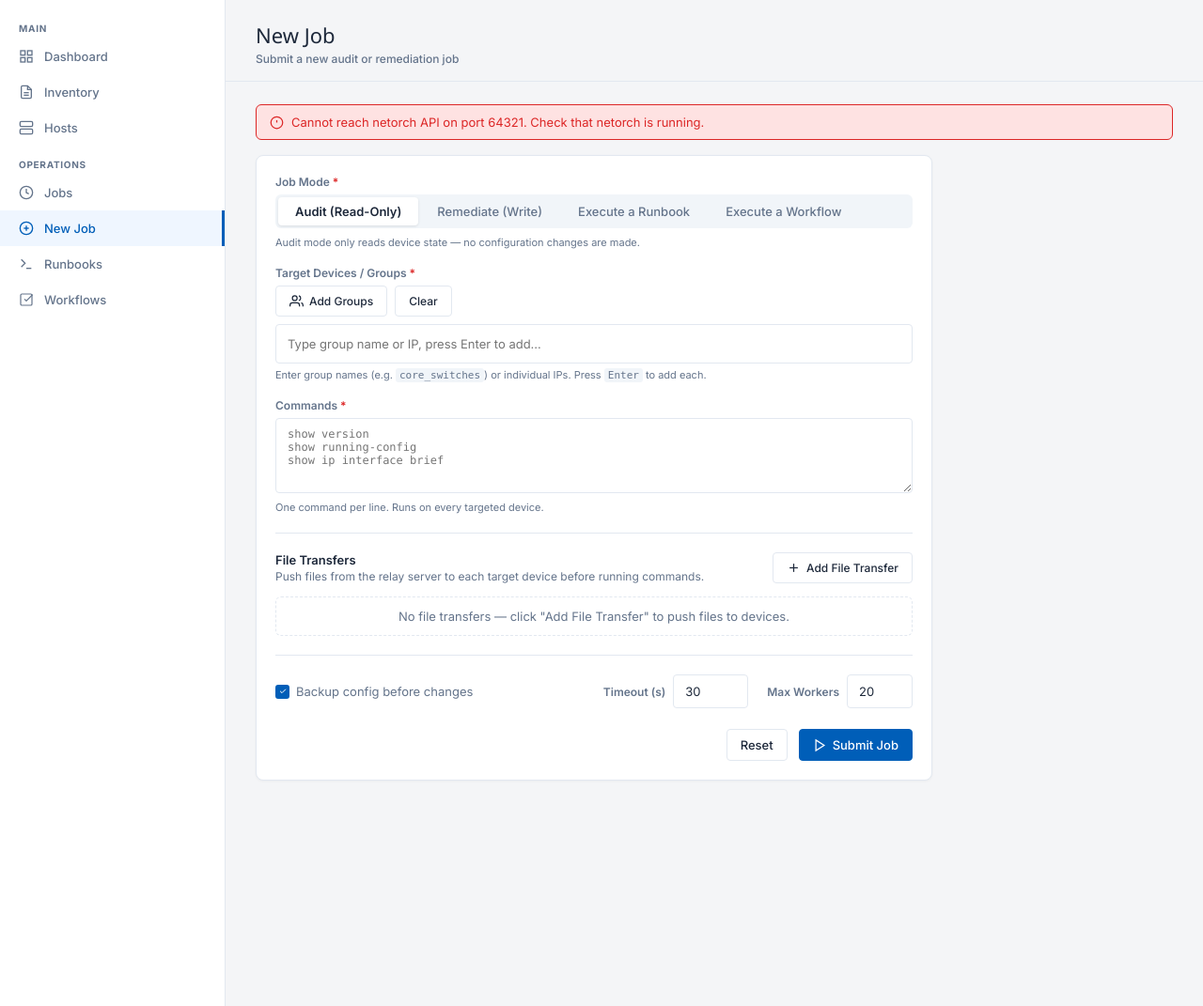
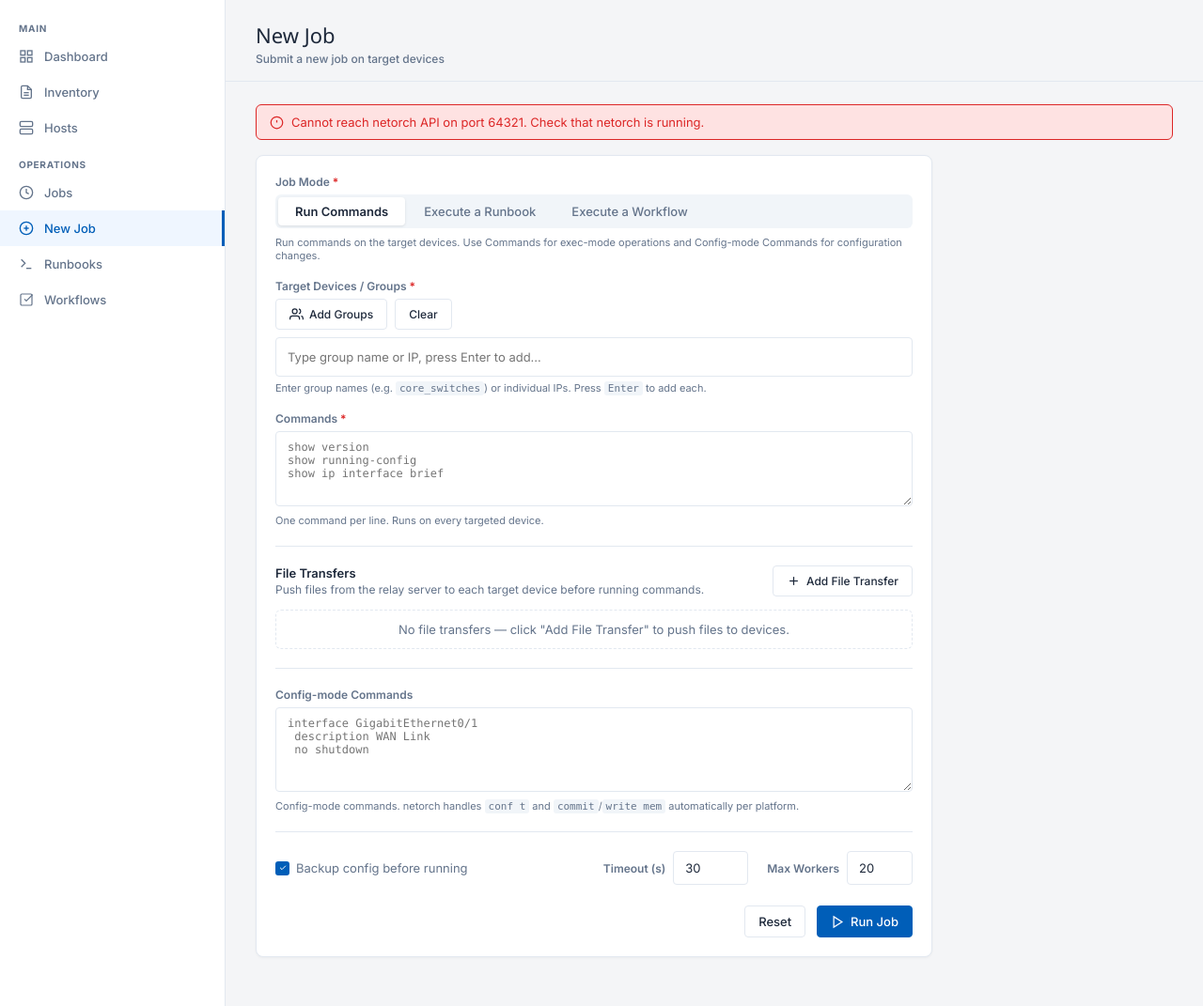
Before and after one commit to raghavgrover/netorch-ui, a Flask app: page /jobs/new in a window 1280 px wide. Shown: the part 60-1131 px from the top of the page at 94% size. Run offline with Flask 3, Linux system fonts and the light colour scheme; data that the repository does not hold is empty.

Commit message:
feat: remove audit mode, rename remediate→run in New Job UI
- New Job form: removed Audit button, Remediate→Run Commands mode
- Default mode is run; Config-mode Commands section shown on page load
- modeBadge: removed audit, renamed remediate→'run commands'
- nav.js: updated newjob subtitle

Co-Authored-By: Claude Sonnet 4.6 <noreply@anthropic.com>

```diff
--- a/static/js/nav.js
+++ b/static/js/nav.js
@@ -10,7 +10,7 @@ const Nav = (() => {
         inventory: { title: 'Inventory',   subtitle: 'Manage inventory files and device sources' },
         hosts:     { title: 'Hosts',       subtitle: 'Browse and inspect all known devices' },
         jobs:      { title: 'Jobs',        subtitle: 'Monitor running and historical jobs' },
-        newjob:    { title: 'New Job',     subtitle: 'Submit a new audit or remediation job' },
+        newjob:    { title: 'New Job',     subtitle: 'Submit a new job on target devices' },
         jobdetail: { title: 'Job Detail',  subtitle: 'Per-device results and live log stream' },
         runbooks:  { title: 'Runbooks',    subtitle: 'Execute predefined command runbooks on devices' },
         workflows: { title: 'Workflows',   subtitle: 'Multi-step orchestration scripts' },
--- a/static/js/newjob.js
+++ b/static/js/newjob.js
@@ -2,7 +2,7 @@
  * newjob.js — New Job submission form.
  *
  * Supports:
- *   - Audit / Remediate mode
+ *   - Run Commands mode (exec-mode + config-mode commands)
  *   - Device chip selector (group names or IPs)
  *   - Commands textarea
  *   - File Transfers section: add/remove rows, local path, remote path, post-transfer commands
@@ -16,12 +16,12 @@
  * Validation rules (matching api/routes/jobs.py):
  *   - Devices required always
  *   - At least one of: commands OR file_transfers must be provided
- *   - In remediate mode: remediation_commands OR file_transfers required
+ *   - At least one of: commands, config_mode_commands, or file_transfers required
  */
 'use strict';
 
 const NewJob = (() => {
-    let _mode    = 'audit';
+    let _mode    = 'run';
     let _devices = [];
     let _transferCount = 0;   // monotonic counter for unique row IDs
 
@@ -33,20 +33,20 @@ const NewJob = (() => {
     function onEnter() {
         _loadGroupsDatalist();
         _updateCommandsRequired();
+        setMode(_mode);
     }
 
     // ── Mode ──────────────────────────────────────────────────────────────────
 
     function setMode(m) {
         _mode = m;
-        $id('mode-audit').classList.toggle('active',     m === 'audit');
-        $id('mode-remediate').classList.toggle('active', m === 'remediate');
-        $id('mode-runbook').classList.toggle('active',   m === 'runbook');
-        $id('mode-workflow').classList.toggle('active',  m === 'workflow');  // ← NEW
+        $id('mode-run').classList.toggle('active',      m === 'run');
+        $id('mode-runbook').classList.toggle('active',  m === 'runbook');
+        $id('mode-workflow').classList.toggle('active', m === 'workflow');
 
-        $id('remediate-section').style.display  = m === 'remediate' ? '' : 'none';
-        $id('runbook-section').style.display    = m === 'runbook'   ? '' : 'none';
-        $id('workflow-section').style.display   = m === 'workflow'  ? '' : 'none';  // ← NEW
+        $id('config-mode-section').style.display = m === 'run'      ? '' : 'none';
+        $id('runbook-section').style.display     = m === 'runbook'  ? '' : 'none';
+        $id('workflow-section').style.display    = m === 'workflow' ? '' : 'none';
 
         // Hide commands/transfers sections in runbook and workflow modes
         const cmdTransferSection = $id('commands-transfers-section');
@@ -55,22 +55,21 @@ const NewJob = (() => {
         }
 
         const modeHints = {
-            audit:     'Audit mode only reads device state — no configuration changes are made.',
-            remediate: '⚠ Remediate mode will push configuration changes to devices. Use with caution.',
-            runbook:   'Select a runbook to execute its commands on the targeted devices.',
-            workflow:  'Select a workflow script to run on each targeted device. Workflows can mix local logic with device SSH steps.',  // ← NEW
+            run:      'Run commands on the target devices. Use Commands for exec-mode operations and Config-mode Commands for configuration changes.',
+            runbook:  'Select a runbook to execute its commands on the targeted devices.',
+            workflow: 'Select a workflow script to run on each targeted device. Workflows can mix local logic with device SSH steps.',
         };
         $id('mode-hint').textContent = modeHints[m] || '';
 
         if (m === 'runbook')  _loadRunbooksDropdown();
-        if (m === 'workflow') _loadWorkflowsDropdown();   // ← NEW
+        if (m === 'workflow') _loadWorkflowsDropdown();
 
-        // Relabel submit button for workflow mode
+        // Relabel submit button
         const btn = $id('submit-job-btn');
         if (btn) {
             btn.innerHTML = m === 'workflow'
                 ? `<svg viewBox="0 0 24 24" fill="none" stroke="currentColor" stroke-width="2"><rect x="3" y="3" width="18" height="18" rx="2"/><polyline points="9 11 12 14 22 4"/></svg> Run Workflow`
-                : `<svg viewBox="0 0 24 24" fill="none" stroke="currentColor" stroke-width="2"><polygon points="5 3 19 12 5 21 5 3"/></svg> Submit Job`;
+                : `<svg viewBox="0 0 24 24" fill="none" stroke="currentColor" stroke-width="2"><polygon points="5 3 19 12 5 21 5 3"/></svg> Run Job`;
         }
 
         _updateCommandsRequired();
@@ -399,14 +398,9 @@ const NewJob = (() => {
 
         if (hasTransfers) payload.file_transfers = transfers;
 
-        if (_mode === 'remediate') {
-            const remCmds = $id('job-remediation-commands').value.trim();
-            if (!remCmds && !hasTransfers) {
-                showToast('Remediation commands are required in Remediate mode (or add file transfers)', 'error'); return;
-            }
-            if (remCmds) {
-                payload.remediation_commands = remCmds.split('\n').map(l => l.trim()).filter(Boolean);
-            }
+        const cfgCmds = $id('job-config-mode-commands').value.trim();
+        if (cfgCmds) {
+            payload.config_mode_commands = cfgCmds.split('\n').map(l => l.trim()).filter(Boolean);
         }
 
         const btn = $id('submit-job-btn');
@@ -415,7 +409,7 @@ const NewJob = (() => {
 
         const res = await API.jobSubmit(payload);
         btn.disabled = false;
-        btn.innerHTML = `<svg viewBox="0 0 24 24" fill="none" stroke="currentColor" stroke-width="2"><polygon points="5 3 19 12 5 21 5 3"/></svg> Submit Job`;
+        btn.innerHTML = `<svg viewBox="0 0 24 24" fill="none" stroke="currentColor" stroke-width="2"><polygon points="5 3 19 12 5 21 5 3"/></svg> Run Job`;
 
         if (res.ok) {
             const jobId = res.data.job_id || res.data.id;
@@ -458,7 +452,7 @@ const NewJob = (() => {
 
         const res = await API.runbookRun(rbName, payload);
         btn.disabled = false;
-        btn.innerHTML = `<svg viewBox="0 0 24 24" fill="none" stroke="currentColor" stroke-width="2"><polygon points="5 3 19 12 5 21 5 3"/></svg> Submit Job`;
+        btn.innerHTML = `<svg viewBox="0 0 24 24" fill="none" stroke="currentColor" stroke-width="2"><polygon points="5 3 19 12 5 21 5 3"/></svg> Run Job`;
 
         if (res.ok) {
             const jobId = res.data.job_id;
@@ -522,13 +516,13 @@ const NewJob = (() => {
     // ── Reset ─────────────────────────────────────────────────────────────────
 
     function reset() {
-        _mode    = 'audit';
+        _mode    = 'run';
         _devices = [];
         _wfParams = [];
-        setMode('audit');
+        setMode('run');
         _renderChips();
-        $id('job-commands').value             = '';
-        $id('job-remediation-commands').value = '';
+        $id('job-commands').value              = '';
+        $id('job-config-mode-commands').value  = '';
         $id('opt-backup').checked             = true;
         $id('opt-timeout').value              = '30';
         $id('opt-workers').value              = '20';
--- a/static/js/utils.js
+++ b/static/js/utils.js
@@ -58,9 +58,8 @@ function statusBadge(s) {
 }
 
 function modeBadge(m) {
-    return m === 'audit'
-        ? '<span class="badge b-blue">audit</span>'
-        : '<span class="badge b-amber">remediate</span>';
+    if (m === 'workflow') return '<span class="badge b-blue">workflow</span>';
+    return '<span class="badge b-amber">run commands</span>';
 }
 
 function platBadge(p) {
--- a/templates/newjob.html
+++ b/templates/newjob.html
@@ -5,13 +5,12 @@
     <div class="form-group">
         <label class="form-label">Job Mode <span class="required">*</span></label>
         <div class="mode-toggle">
-            <button class="mode-btn active" id="mode-audit"     onclick="NewJob.setMode('audit')">Audit (Read-Only)</button>
-            <button class="mode-btn"        id="mode-remediate" onclick="NewJob.setMode('remediate')">Remediate (Write)</button>
-            <button class="mode-btn"        id="mode-runbook"   onclick="NewJob.setMode('runbook')">Execute a Runbook</button>
-            <button class="mode-btn"        id="mode-workflow"  onclick="NewJob.setMode('workflow')">Execute a Workflow</button>
+            <button class="mode-btn active" id="mode-run"      onclick="NewJob.setMode('run')">Run Commands</button>
+            <button class="mode-btn"        id="mode-runbook"  onclick="NewJob.setMode('runbook')">Execute a Runbook</button>
+            <button class="mode-btn"        id="mode-workflow" onclick="NewJob.setMode('workflow')">Execute a Workflow</button>
         </div>
         <div class="form-hint" id="mode-hint" style="margin-top:8px;">
-            Audit mode only reads device state — no configuration changes are made.
+            Run commands on the target devices. Use Commands for exec-mode operations and Config-mode Commands for configuration changes.
         </div>
     </div>
 
@@ -136,19 +135,12 @@
     </div>
     </div><!-- /#commands-transfers-section -->
 
-    <!-- Remediation section (hidden in audit mode) -->
-    <div id="remediate-section" style="display:none;">
+    <!-- Config-mode commands section (shown in run mode) -->
+    <div id="config-mode-section" style="display:none;">
         <hr class="divider">
-        <div class="warn-banner">
-            <svg viewBox="0 0 24 24" fill="none" stroke="currentColor" stroke-width="2" style="width:16px;height:16px;">
-                <path d="M10.29 3.86L1.82 18a2 2 0 0 0 1.71 3h16.94a2 2 0 0 0 1.71-3L13.71 3.86a2 2 0 0 0-3.42 0z"/>
-                <line x1="12" y1="9" x2="12" y2="13"/><line x1="12" y1="17" x2="12.01" y2="17"/>
-            </svg>
-            <div><strong>Warning:</strong> Remediation commands push configuration changes to devices. These cannot be automatically undone. A config backup is strongly recommended.</div>
-        </div>
         <div class="form-group" style="margin-bottom:0;">
-            <label class="form-label">Remediation Commands</label>
-            <textarea class="form-control" id="job-remediation-commands" rows="5"
+            <label class="form-label">Config-mode Commands</label>
+            <textarea class="form-control" id="job-config-mode-commands" rows="5"
                 placeholder="interface GigabitEthernet0/1&#10; description WAN Link&#10; no shutdown"></textarea>
             <div class="form-hint">Config-mode commands. netorch handles <code>conf t</code> and <code>commit</code>/<code>write mem</code> automatically per platform.</div>
         </div>
@@ -158,7 +150,7 @@
     <hr class="divider" id="options-divider">
     <div id="standard-options" style="display:flex; gap:20px; align-items:center; flex-wrap:wrap;">
         <label style="font-size:13px;color:var(--text-secondary);display:flex;align-items:center;gap:7px;cursor:pointer;">
-            <input type="checkbox" id="opt-backup" checked> Backup config before changes
+            <input type="checkbox" id="opt-backup" checked> Backup config before running
         </label>
         <div style="display:flex;align-items:center;gap:8px;margin-left:auto;">
             <label class="form-label" style="margin:0;white-space:nowrap;">Timeout (s)</label>
```
